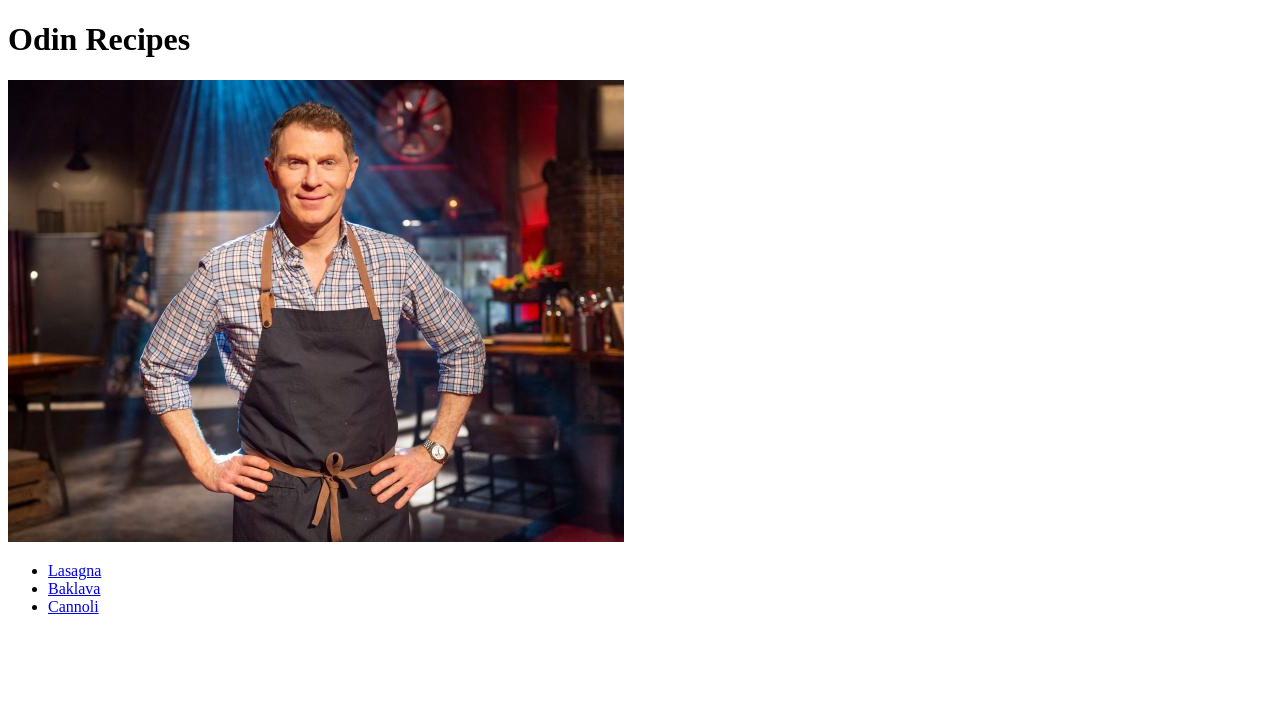
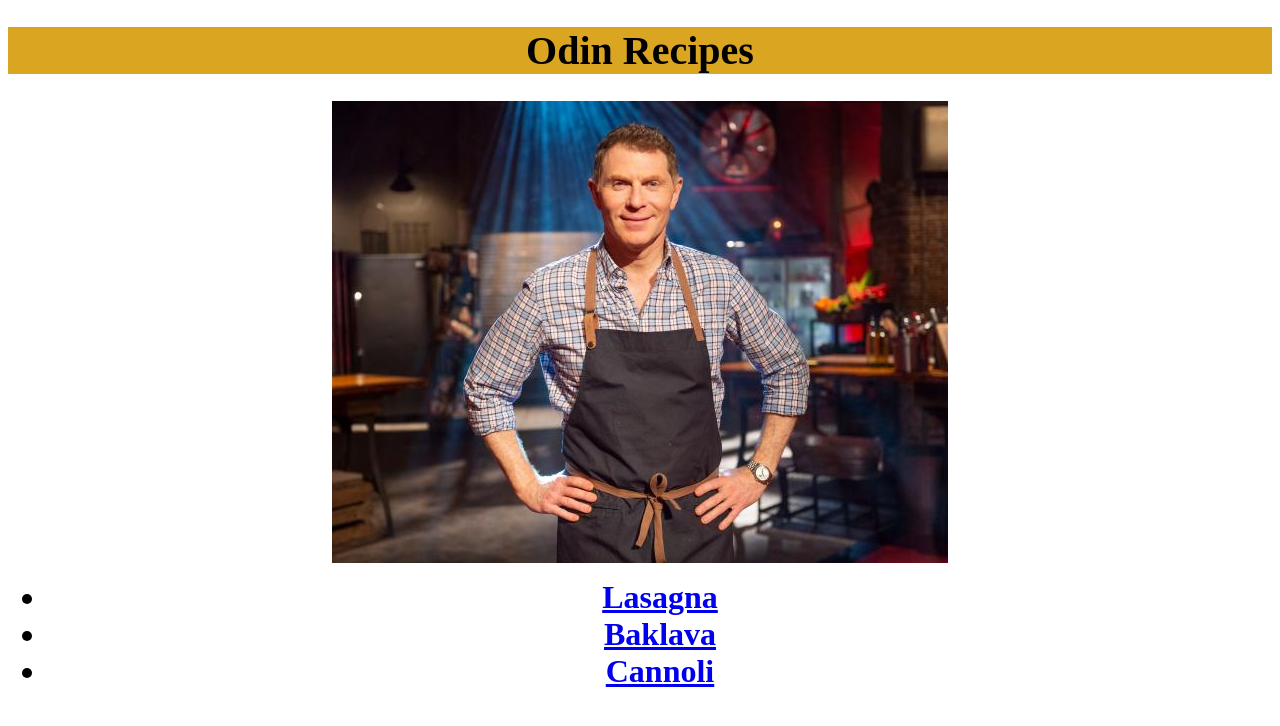
Before and after one commit to HShaw215/odin-recipes, a plain HTML site: page index.html in a window 1280 px wide. Drawn offline with Linux system fonts and the light colour scheme.

Commit message:
add style to index

```diff
--- a/index.html
+++ b/index.html
@@ -4,15 +4,16 @@
     <meta charset="UTF-8">
     <meta http-equiv="X-UA-Compatible" content="IE=edge">
     <meta name="viewport" content="width=device-width, initial-scale=1.0">
+    <link rel="stylesheet" href="style.css">
 </head>
     <title>First HTML Project</title>
     <body>
-        <h1>Odin Recipes</h1>
-        <img src="../odin-recipes/images/bobby-flay.jpeg" alt="Bobby Flay posing, ready to serve up some recipes">
+        <h1 id="odin">Odin Recipes</h1>
+        <img class="image" src="../odin-recipes/images/bobby-flay.jpeg" alt="Bobby Flay posing, ready to serve up some recipes">
             <ul>
-                <li><a href="recipes/lasagna.html">Lasagna</a></li>
-                <li><a href="recipes/baklava.html">Baklava</a></li>
-                <li><a href="recipes/cannoli.html">Cannoli</a></li>
+                <li class="link"><a href="recipes/lasagna.html">Lasagna</a></li>
+                <li class="link"><a href="recipes/baklava.html">Baklava</a></li>
+                <li class="link"><a href="recipes/cannoli.html">Cannoli</a></li>
             </ul>
     </body>
 
--- /dev/null
+++ b/style.css
@@ -0,0 +1,19 @@
+#odin {
+    color:black;
+    font-size: 40px;
+    font-weight: bold;
+    text-align: center;
+    background-color:goldenrod;
+}
+
+.link {
+    text-align: center;
+    font-size: 32px;
+    font-weight: bold;
+}
+
+.image {
+    display: block;
+    margin-left: auto;
+    margin-right: auto;
+}
```
Also changed, not shown: recipes/cannoli.html (+2 -2 lines).
